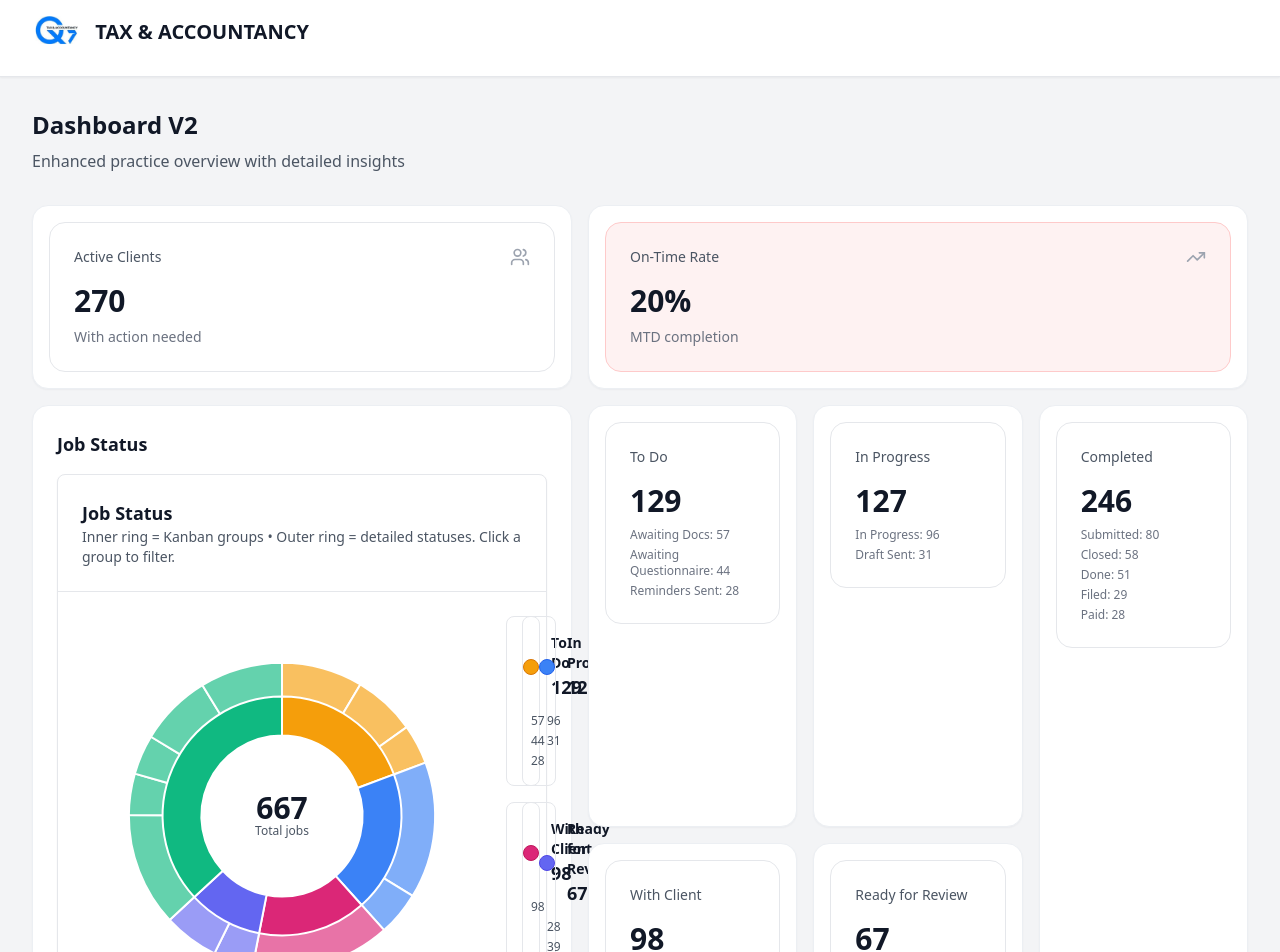
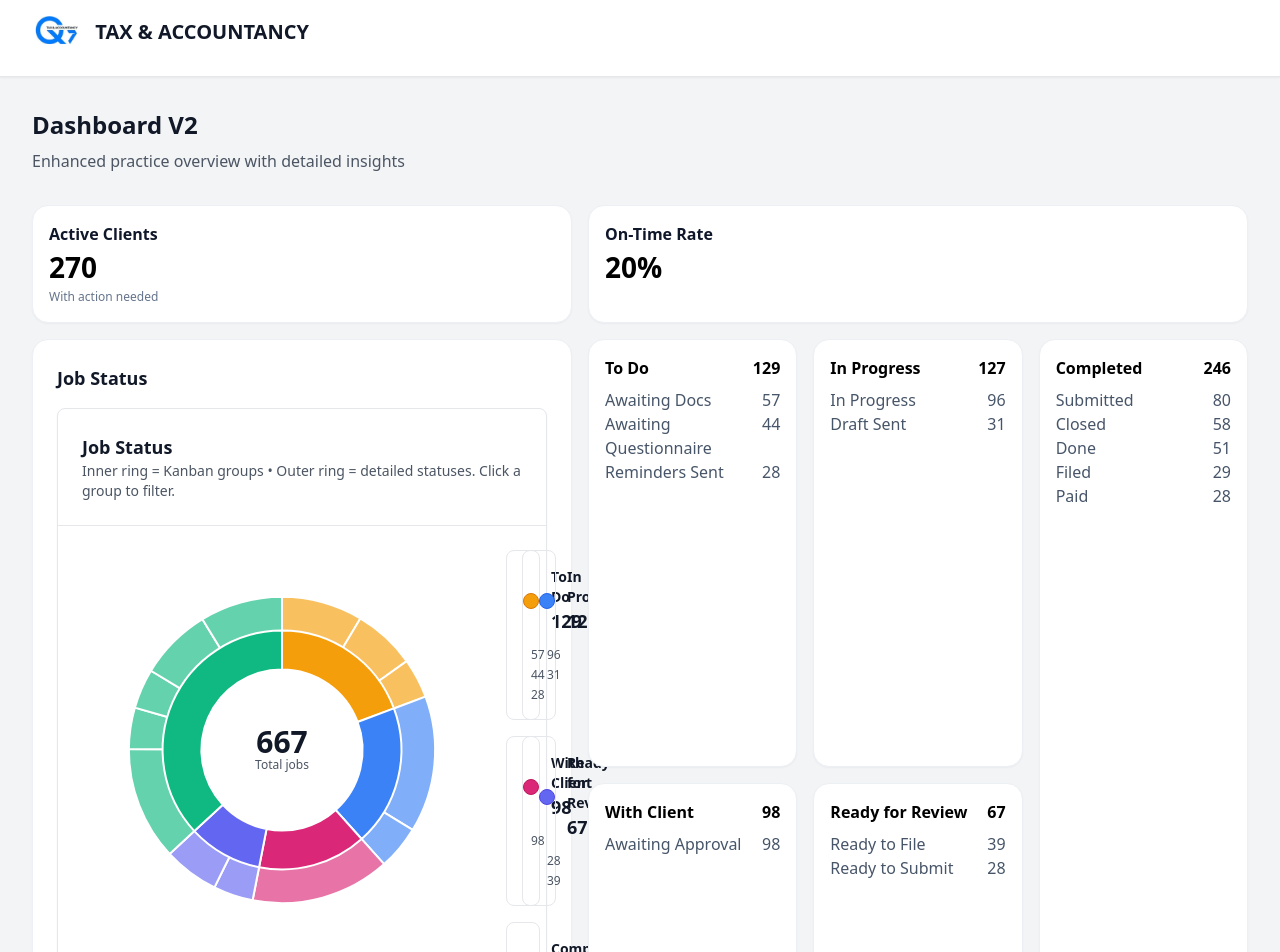
Before and after one commit to pinkbalaclava/Q7, a React (Vite) app: page /dashboard-v2 in a window 1280 px wide. Shown: the top 952 px of the page. Built offline with nearby package versions, Linux system fonts and the light colour scheme.

Commit message:
Create TopKpi and StatusCard components

```diff
--- /dev/null
+++ b/src/components/ui/StatusCard.tsx
@@ -0,0 +1,12 @@
+export function StatusCard({title,total,items}:{title:string;total:number;items:{label:string;count:number}[]}) {
+  return (<div>
+    <div style={{display:'flex',justifyContent:'space-between',fontWeight:600}}>{title}<span>{total}</span></div>
+    <div style={{marginTop:8}}>
+      {items.map(i=>(
+        <div key={i.label} style={{display:'flex',justifyContent:'space-between',color:'#475569'}}>
+          <span>{i.label}</span><span>{i.count}</span>
+        </div>
+      ))}
+    </div>
+  </div>);
+}
--- /dev/null
+++ b/src/components/ui/TopKpi.tsx
@@ -0,0 +1,9 @@
+export default function TopKpi({title, value, subtitle, variant='neutral'}:{
+  title:string; value:React.ReactNode; subtitle?:string; variant?:'neutral'|'good'|'warn'|'bad';
+}){
+  return (<div className={`topkpi ${variant}`}>
+    <div style={{fontWeight:600,color:'#0f172a'}}>{title}</div>
+    <div style={{fontWeight:700,fontSize:28}}>{value}</div>
+    {subtitle && <div style={{color:'#64748b',fontSize:12}}>{subtitle}</div>}
+  </div>);
+}
--- a/src/pages/DashboardV2/index.tsx
+++ b/src/pages/DashboardV2/index.tsx
@@ -3,6 +3,8 @@ import { Search, Grid3X3, List as ListIcon, Filter, MoreHorizontal } from 'lucid
 import '@/styles/dashboardV2.css';
 import PersonaNav from '../../components/PersonaNav';
 import { NAV_OWNER } from '../../persona/nav';
+import TopKpi from '@/components/ui/TopKpi';
+import { StatusCard } from '@/components/ui/StatusCard';
 import { demoPeriods } from './demo-data';
 import type { Period, Service, PeriodStatus } from './types';
 import {
@@ -267,24 +269,12 @@ const DashboardV2: React.FC = () => {
           <div className="dashboardV2 mb-8">
             {/* KPI 1 */}
             <section className="card card--pad area--kpi1">
-              <CardKpi
-                title="Active Clients"
-                value={stats.activeClients}
-                subtitle="With action needed"
-                icon={<Users className="w-5 h-5" />}
-                status="neutral"
-              />
+              <TopKpi title="Active Clients" value={stats.activeClients} subtitle="With action needed" />
             </section>
 
             {/* KPI 2 */}
             <section className="card card--pad area--kpi2">
-              <CardKpi
-                title="On-Time Rate"
-                value={`${stats.onTimeRate}%`}
-                subtitle="MTD completion"
-                icon={<TrendingUp className="w-5 h-5" />}
-                status={stats.onTimeRate >= 90 ? 'good' : stats.onTimeRate >= 70 ? 'warn' : 'bad'}
-              />
+              <TopKpi title="On-Time Rate" value={`${stats.onTimeRate}%`} variant={stats.onTimeRate>=90?'good':stats.onTimeRate>=70?'warn':'bad'} />
             </section>
 
             {/* Donut (left, spans two rows) */}
@@ -297,104 +287,24 @@ const DashboardV2: React.FC = () => {
 
             {/* Right-side status cards, exact slots */}
             <section className="card card--pad area--todo">
-              <CardKpi
-                title="To Do"
-                value={groups.todo?.total || 0}
-                subtitle={
-                  groups.todo?.items.length ? (
-                    <div className="space-y-1">
-                      {groups.todo.items.map((item, index) => (
-                        <div key={index} className="text-xs text-gray-500">
-                          {item.label}: {item.count}
-                        </div>
-                      ))}
-                    </div>
-                  ) : undefined
-                }
-                status="neutral"
-                data-group="TODO"
-              />
+              <StatusCard title="To Do" total={groups.todo?.total || 0} items={groups.todo?.items || []} />
             </section>
 
             <section className="card card--pad area--inprog">
-              <CardKpi
-                title="In Progress"
-                value={groups.inprog?.total || 0}
-                subtitle={
-                  groups.inprog?.items.length ? (
-                    <div className="space-y-1">
-                      {groups.inprog.items.map((item, index) => (
-                        <div key={index} className="text-xs text-gray-500">
-                          {item.label}: {item.count}
-                        </div>
-                      ))}
-                    </div>
-                  ) : undefined
-                }
-                status="neutral"
-                data-group="INPROG"
-              />
+              <StatusCard title="In Progress" total={groups.inprog?.total || 0} items={groups.inprog?.items || []} />
             </section>
 
             <section className="card card--pad area--withcl">
-              <CardKpi
-                title="With Client"
-                value={groups.withclient?.total || 0}
-                subtitle={
-                  groups.withclient?.items.length ? (
-                    <div className="space-y-1">
-                      {groups.withclient.items.map((item, index) => (
-                        <div key={index} className="text-xs text-gray-500">
-                          {item.label}: {item.count}
-                        </div>
-                      ))}
-                    </div>
-                  ) : undefined
-                }
-                status="neutral"
-                data-group="WITHCLIENT"
-              />
+              <StatusCard title="With Client" total={groups.withclient?.total || 0} items={groups.withclient?.items || []} />
             </section>
 
             <section className="card card--pad area--ready">
-              <CardKpi
-                title="Ready for Review"
-                value={groups.ready?.total || 0}
-                subtitle={
-                  groups.ready?.items.length ? (
-                    <div className="space-y-1">
-                      {groups.ready.items.map((item, index) => (
-                        <div key={index} className="text-xs text-gray-500">
-                          {item.label}: {item.count}
-                        </div>
-                      ))}
-                    </div>
-                  ) : undefined
-                }
-                status="neutral"
-                data-group="READY"
-              />
+              <StatusCard title="Ready for Review" total={groups.ready?.total || 0} items={groups.ready?.items || []} />
             </section>
 
             {/* Completed (tall, spans both rows by area definition) */}
             <section className="card card--pad area--done">
-              <CardKpi
-                title="Completed"
-                value={groups.done?.total || 0}
-                subtitle={
-                  groups.done?.items.length ? (
-                    <div className="space-y-1">
-                      {groups.done.items.map((item, index) => (
-                        <div key={index} className="text-xs text-gray-500">
-                          {item.label}: {item.count}
-                        </div>
-                      ))}
-                    </div>
-                  ) : undefined
-                }
-                status="neutral"
-                data-group="DONE"
-              />
+              <StatusCard title="Completed" total={groups.done?.total || 0} items={groups.done?.items || []} />
             </section>
           </div>
 
```
